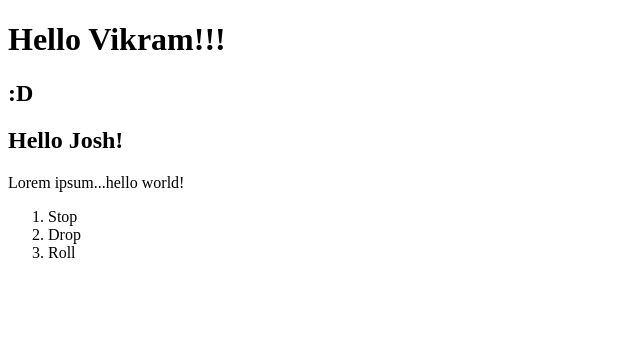
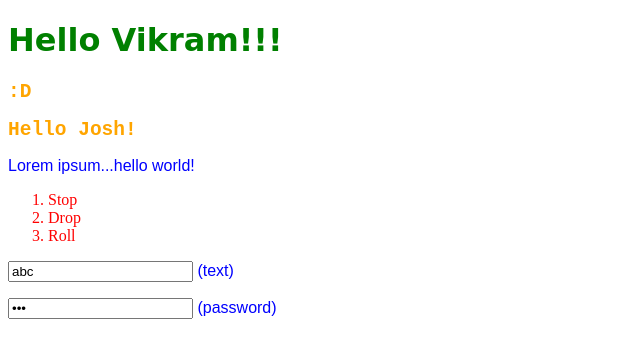
Before and after one commit to jxsoren/htmlPlayground, a website: page index.html in a window 1280 px wide. Shown: the whole page, without its empty margins (0-640 px from the left). Drawn offline with Linux system fonts and the light colour scheme.

Commit message:
VS updates

```diff
--- a/app.js
+++ b/app.js
@@ -5,3 +5,17 @@ console.log(helloVikram)
 const helloJosh "Hello Josh! Thank you for setting this up. I am looking forward to becoming a 10x dev"
 
 console.log(helloJosh)
+
+// got the below from Generative AI Google Search Labs
+const object = {
+	key1: "value1"
+	key2: "value2"
+};
+
+const key = "key1";
+
+if (key in object) {
+	console.log(1)
+} else{
+	console.log(2)
+}
--- a/index.html
+++ b/index.html
@@ -19,6 +19,9 @@
       <li>Drop</li>
       <li>Roll</li>
     </ol>
+    <p><input type="text" value="abc"> (text)</p>
+    <p><input type="password" value="abc"> (password)</p>
+
 
     <!-- This needs to be at the very end of the body tag -->
     <script src="app.js"></script>
--- a/style.css
+++ b/style.css
@@ -0,0 +1,22 @@
+p {
+
+	font-family: Arial;
+	color: blue;
+}
+
+h1 {
+
+	font-family: cursive;
+	color: green;
+}
+
+h2 {
+	font-family: monospace;
+	color:orange;
+}
+
+ol {
+
+	font-family: WingDings;
+	color: red;
+}
```
